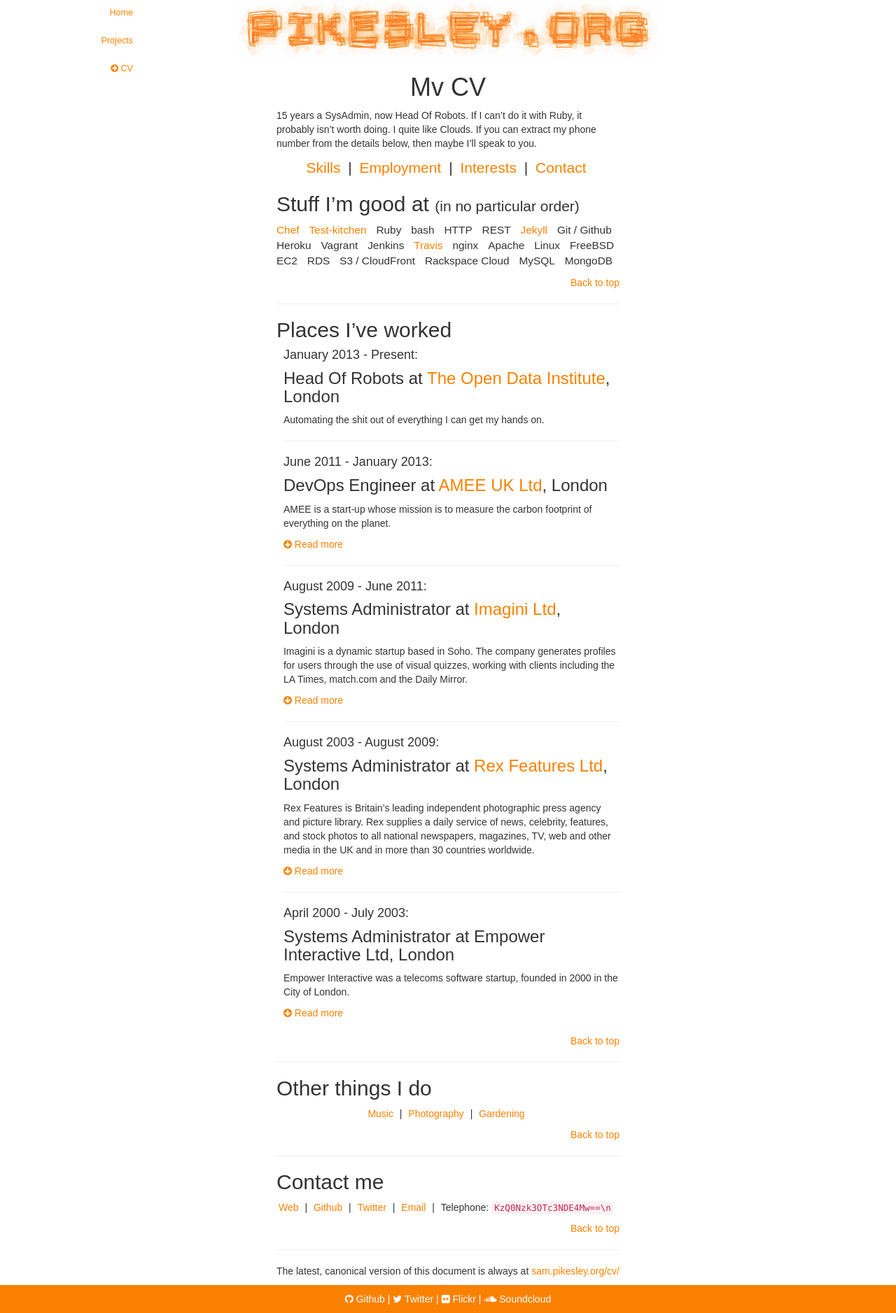
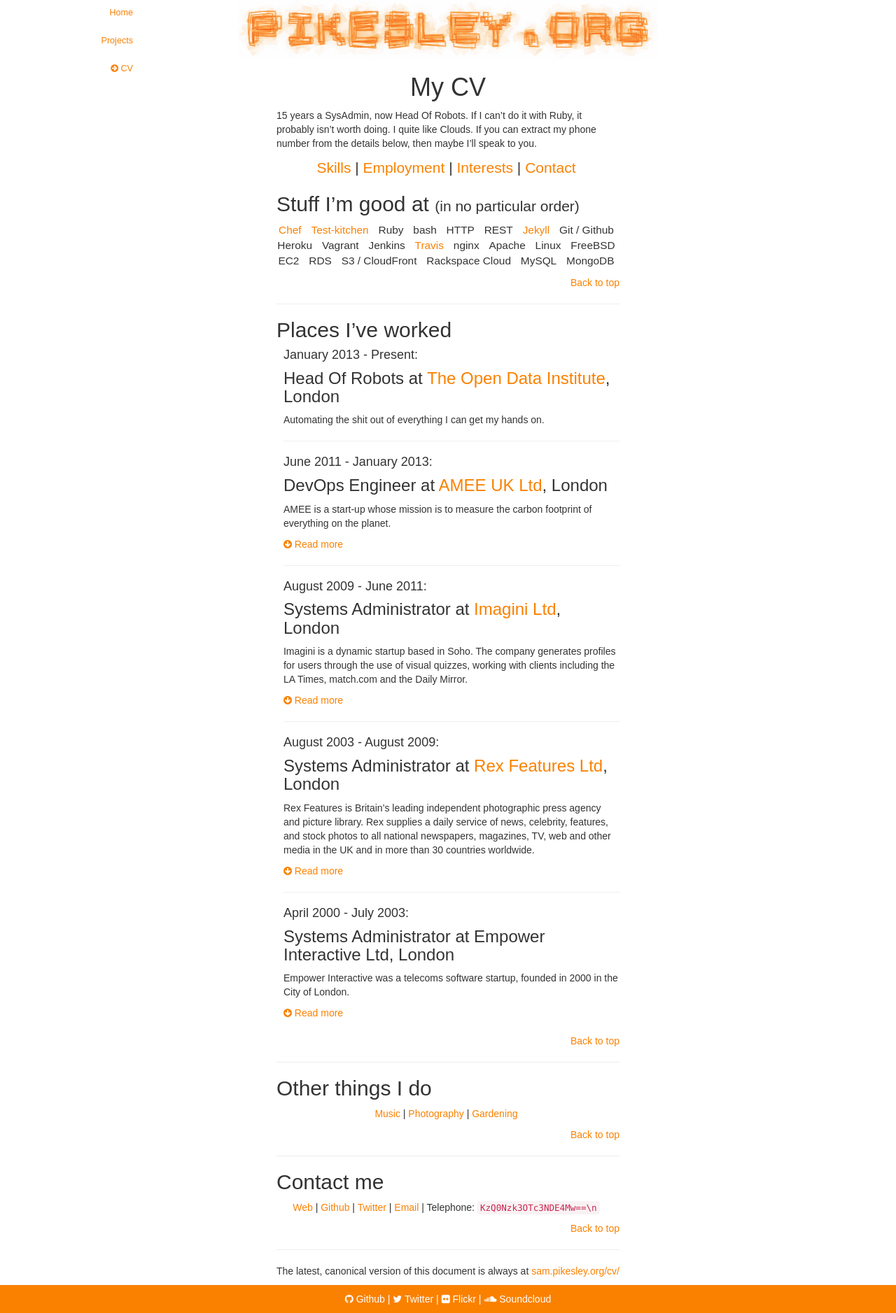
Before and after one commit to pikesley/pikesley.github.io, a Jekyll site: the page built from cv.html, in a window 1280 px wide. Shown: the whole page at 70% size. Built offline with Jekyll 4.4.1, drawn with Linux system fonts in a browser that asks for light colours; nearby versions of some CDN libraries; some web fonts are replaced.

Commit message:
More semantic markup

```diff
--- a/_includes/cv/contact.html
+++ b/_includes/cv/contact.html
@@ -3,7 +3,6 @@
   <ul class='list-inline text-center'>
     {% for contact in site.data.cv.contact %}
       <li><a href='{{ contact.link }}'>{{ contact.method }}</a></li>
-      |
     {% endfor %}
     <li>Telephone: <code>KzQ0Nzk3OTc3NDE4Mw==\n</code></li>
   </ul>
--- a/_includes/cv/interests.html
+++ b/_includes/cv/interests.html
@@ -3,7 +3,6 @@
   <ul class='list-inline text-center'>
     {% for contact in site.data.cv.interests %}
       <li><a href='{{ interest.url }}'>{{ contact.thing }}</a></li>
-      {% include conditional-separator.html sep = '|' %}
     {% endfor %}
   </ul>
 </div>
--- a/_includes/cv/skills.html
+++ b/_includes/cv/skills.html
@@ -3,7 +3,7 @@
     Stuff I’m good at
     <span class='subtitle'>(in no particular order)</span>
   </h2>
-  <ul class='list-inline'>
+  <ul class='list-inline text-center'>
     {% for skill in site.data.cv.skills %}
       {% assign bits = skill | split: '|' %}
       <li class='skill'>
--- a/assets/application.scss
+++ b/assets/application.scss
@@ -154,6 +154,21 @@ a {
   padding-left: $padding-small-horizontal;
 }
 
+#sections, #interests, #contact {
+  li {
+    padding: 0px;
+    margin: 0px;
+  }
+
+  li:before {
+    content: " | ";
+  }
+
+  li:first-child:before {
+    content: none;
+  }
+}
+
 .back-to-top {
   text-align: right;
   margin-top: $padding-large-vertical;
--- a/cv.html
+++ b/cv.html
@@ -1,5 +1,5 @@
 ---
-title: Mv CV
+title: My CV
 layout: narrow
 sections:
   - skills
@@ -13,7 +13,6 @@ sections:
 <ul class='list-inline text-center' id='sections'>
   {% for section in page.sections %}
     <li><a href='#{{ section }}'>{{ section | capitalize }}</a></li>
-    {% include conditional-separator.html sep = '|' %}
   {% endfor %}
 </ul>
 
```
